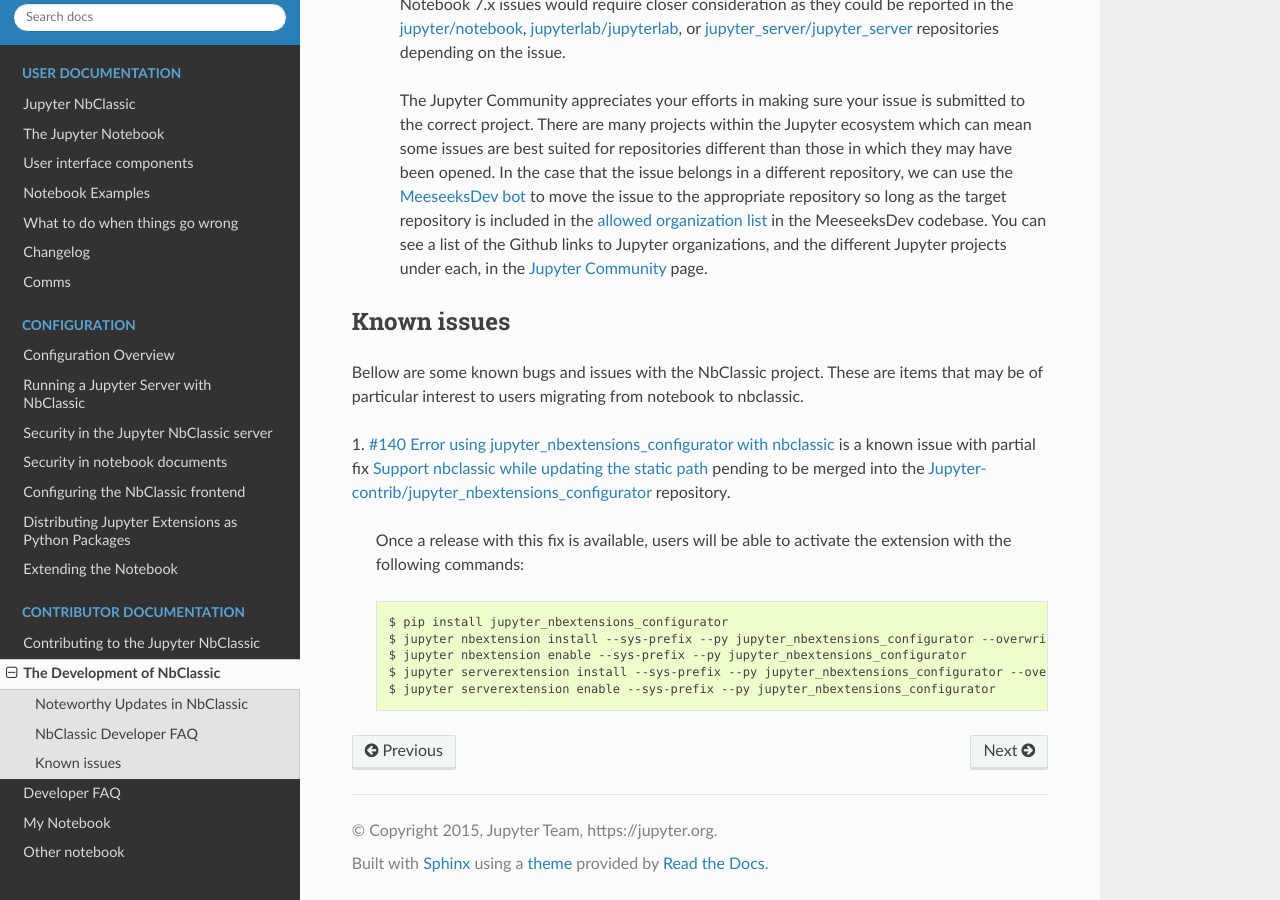
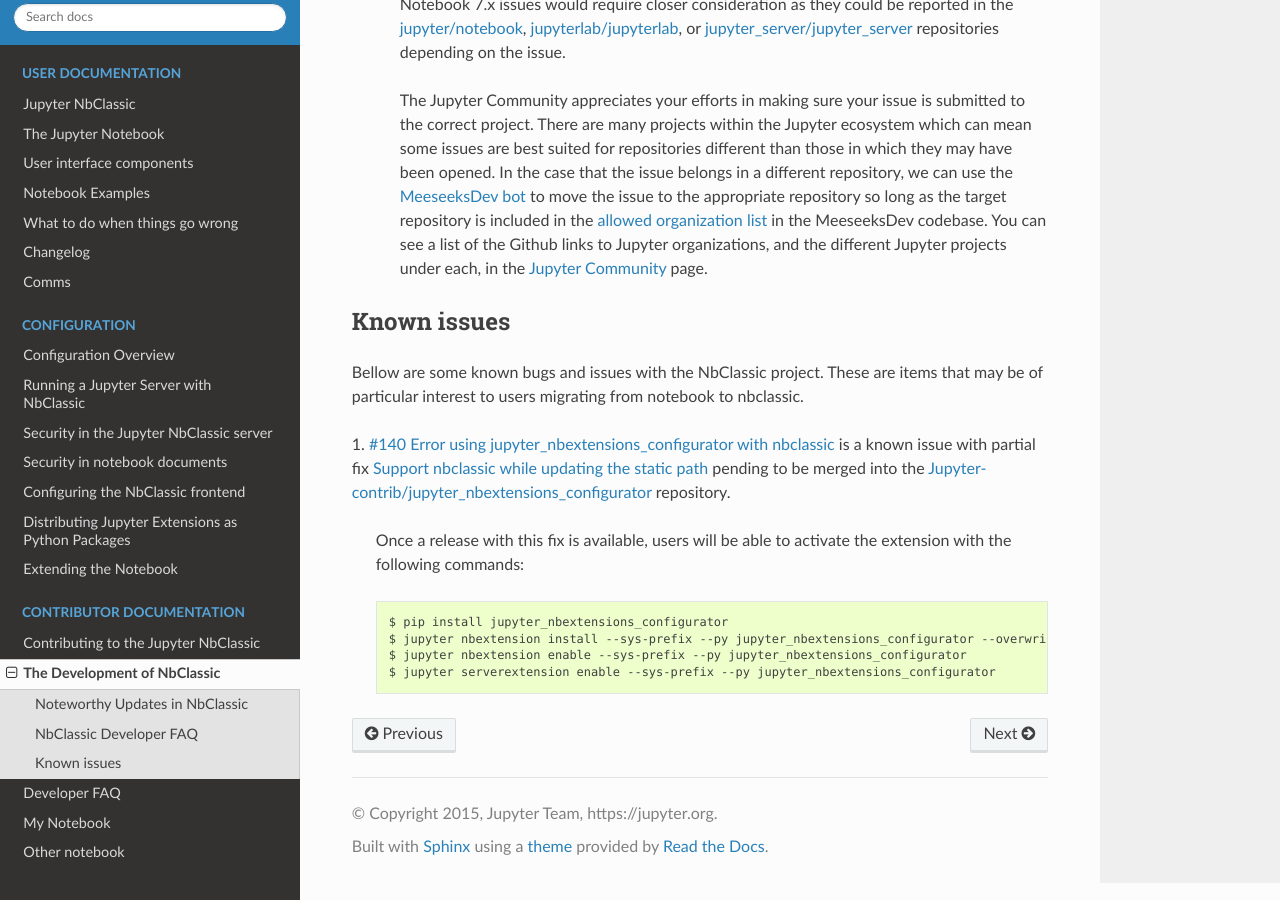
Before and after one commit to jupyter/nbclassic, a Sphinx documentation site: the page built from docs/source/nbclassic_dev_faq.rst, in a window 1280 px wide and 900 px high, scrolled down 1351 px. Built offline with Sphinx 7.4.7 and the Read the Docs theme 2.0.0, drawn with Linux system fonts in a browser that asks for light colours; pages that are not in the unit, such as notebooks, are missing from menus.

Commit message:
Update docs to remove install command
There is no `jupyter serverextension install` command

```diff
--- a/docs/source/nbclassic_dev_faq.rst
+++ b/docs/source/nbclassic_dev_faq.rst
@@ -83,5 +83,4 @@
     $ pip install jupyter_nbextensions_configurator
     $ jupyter nbextension install --sys-prefix --py jupyter_nbextensions_configurator --overwrite
     $ jupyter nbextension enable --sys-prefix --py jupyter_nbextensions_configurator
-    $ jupyter serverextension install --sys-prefix --py jupyter_nbextensions_configurator --overwrite
     $ jupyter serverextension enable --sys-prefix --py jupyter_nbextensions_configurator
```
